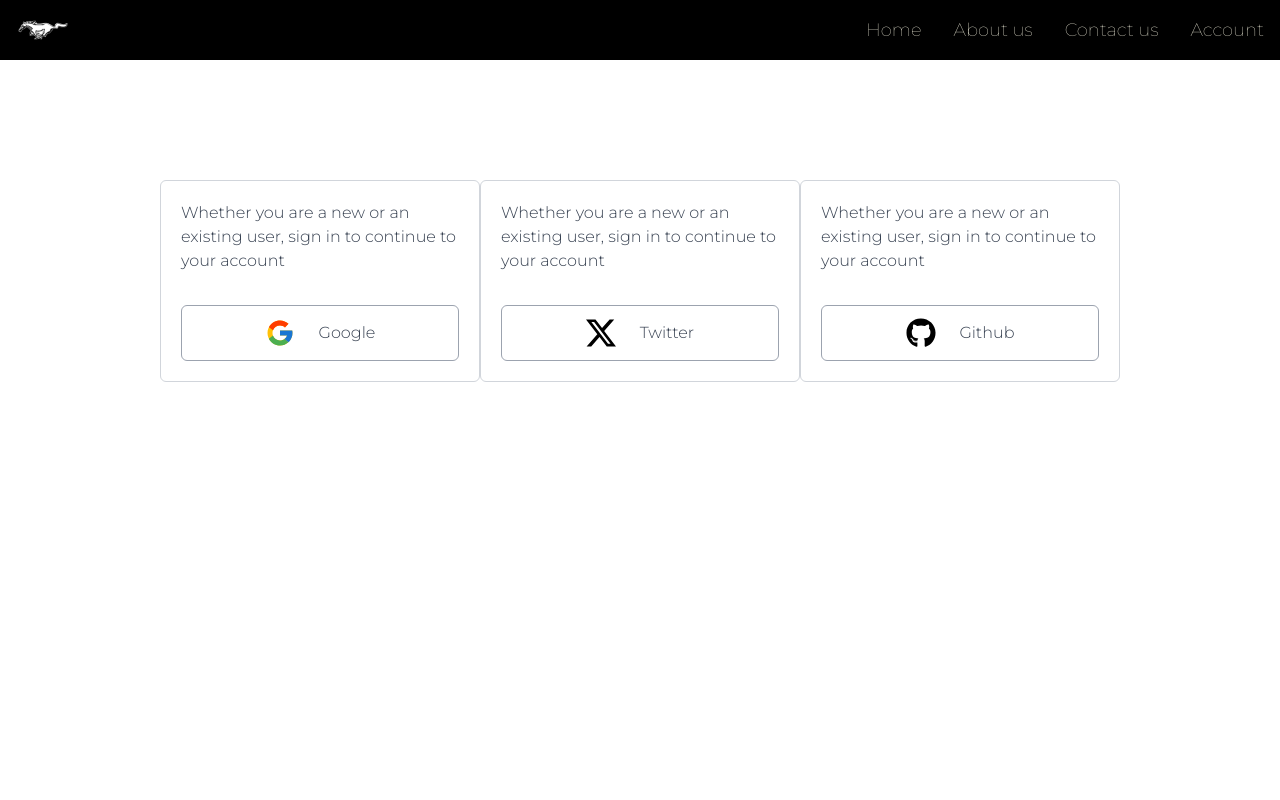
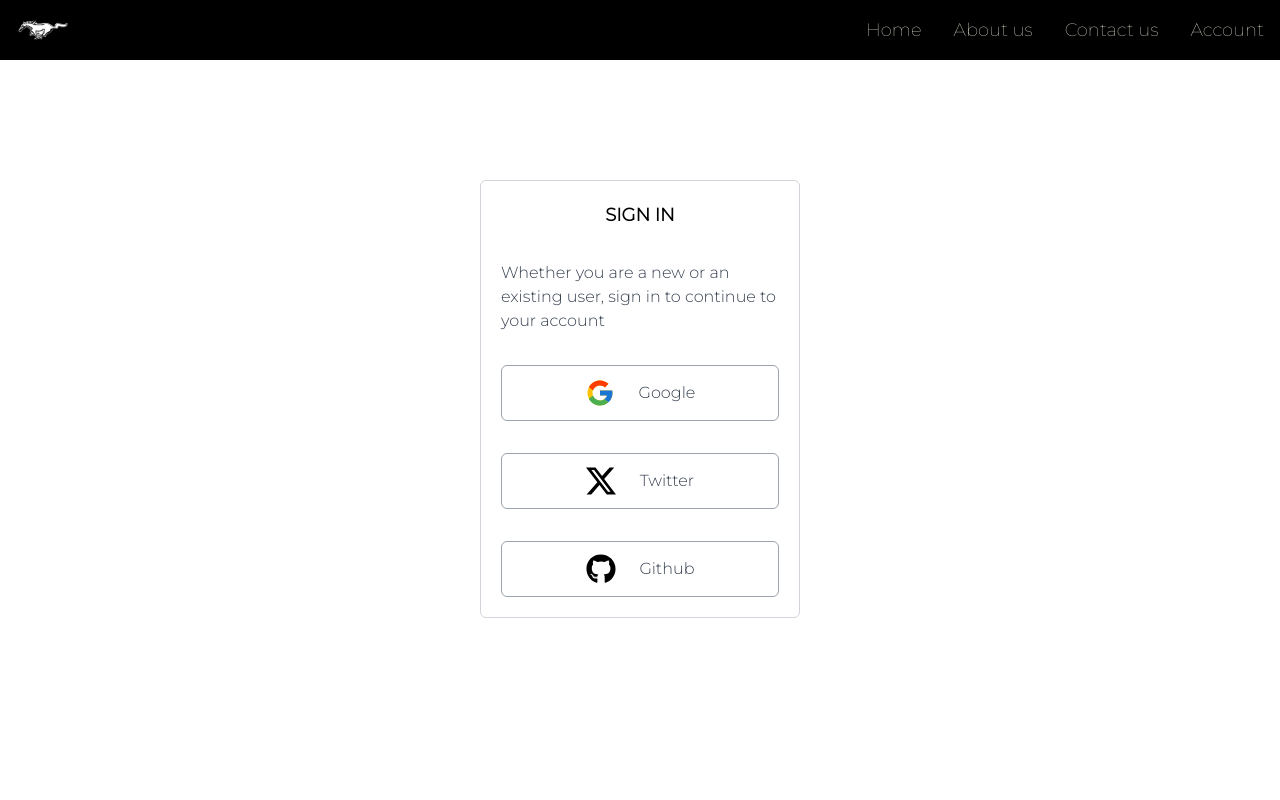
Before and after one commit to Dideoluwa31/car-trip, a Next.js app: page /auth in a window 1280 px wide. Shown: the top 800 px of the page. Built offline with nearby package versions, Linux system fonts and the light colour scheme.

Commit message:
sign up UI

```diff
--- a/app/auth/page.js
+++ b/app/auth/page.js
@@ -9,6 +9,7 @@
   return (
     <main className="min-h-screen flex justify-center mt-[108px] lg:mt-[120px] lg:pt-0 px-3 md:px-0">
       <div className="h-full w-full md:w-[320px] flex flex-col gap-8 border border-gray-300 rounded-md p-3 md:p-5">
+        <p className="text-center text-lg font-bold ">SIGN IN</p>
           <p className="text-gray-700">Whether you are a new or an existing user, sign in to continue to your account</p>
           <form
           action={async () => {
@@ -22,9 +23,6 @@
               <span className="text-gray-700">Google</span>
             </button>
           </form>
-      </div>
-      <div className="h-full w-full md:w-[320px] flex flex-col gap-8 border border-gray-300 rounded-md p-3 md:p-5">
-          <p className="text-gray-700">Whether you are a new or an existing user, sign in to continue to your account</p>
           <form
           action={async () => {
             await signIn("twitter")
@@ -36,11 +34,7 @@
               <BsTwitterX className="text-3xl"/>
               <span className="text-gray-700">Twitter</span>
             </button>
-          </form>
-      </div>
-      <div className="h-full w-full md:w-[320px] flex flex-col gap-8 border border-gray-300 rounded-md p-3 md:p-5">
-          <p className="text-gray-700">Whether you are a new or an existing user, sign in to continue to your account</p>
-          <form
+          </form><form
           action={async () => {
             await signIn("github")
           }}
@@ -53,6 +47,7 @@
             </button>
           </form>
       </div>
+
     </main>
   )
 }
```
